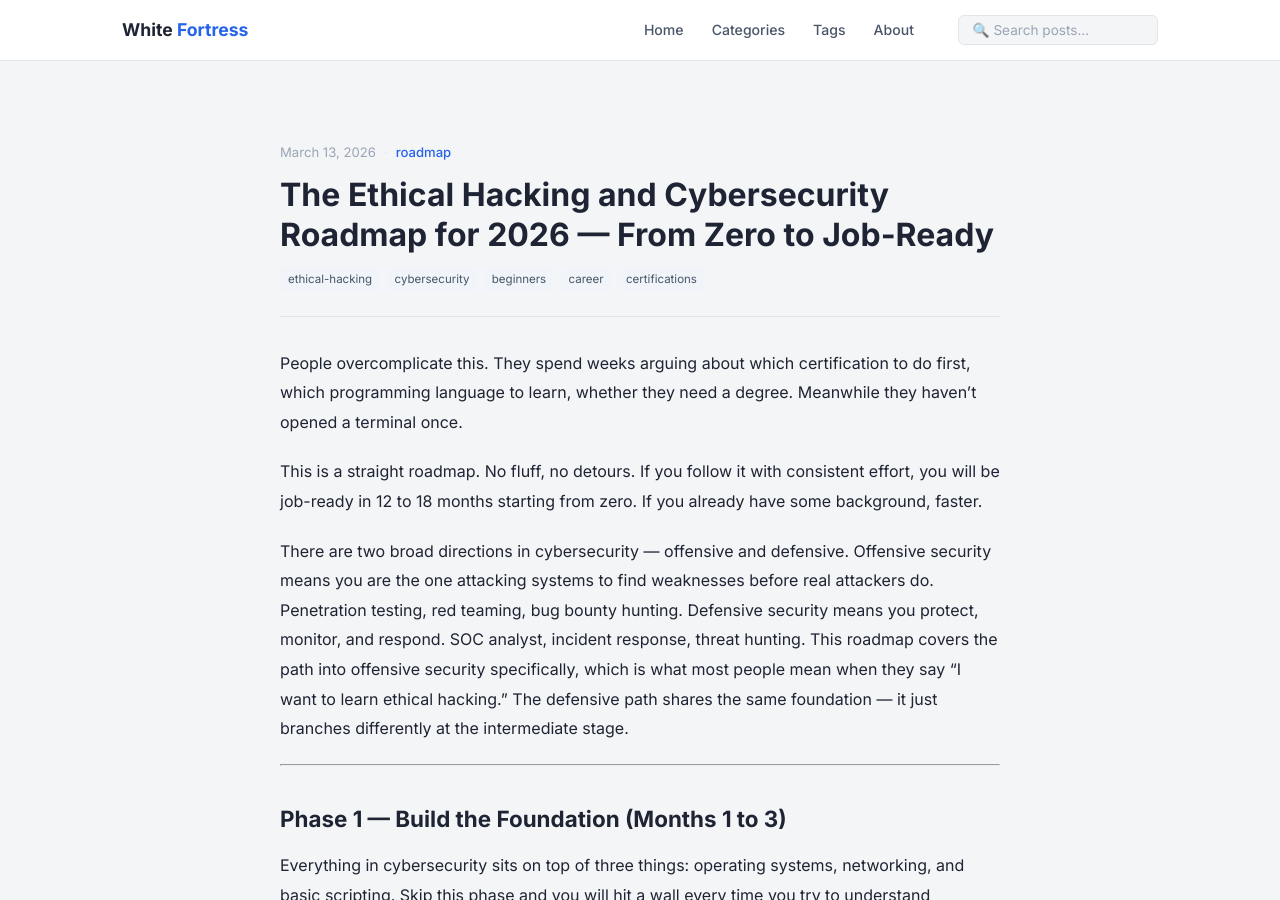
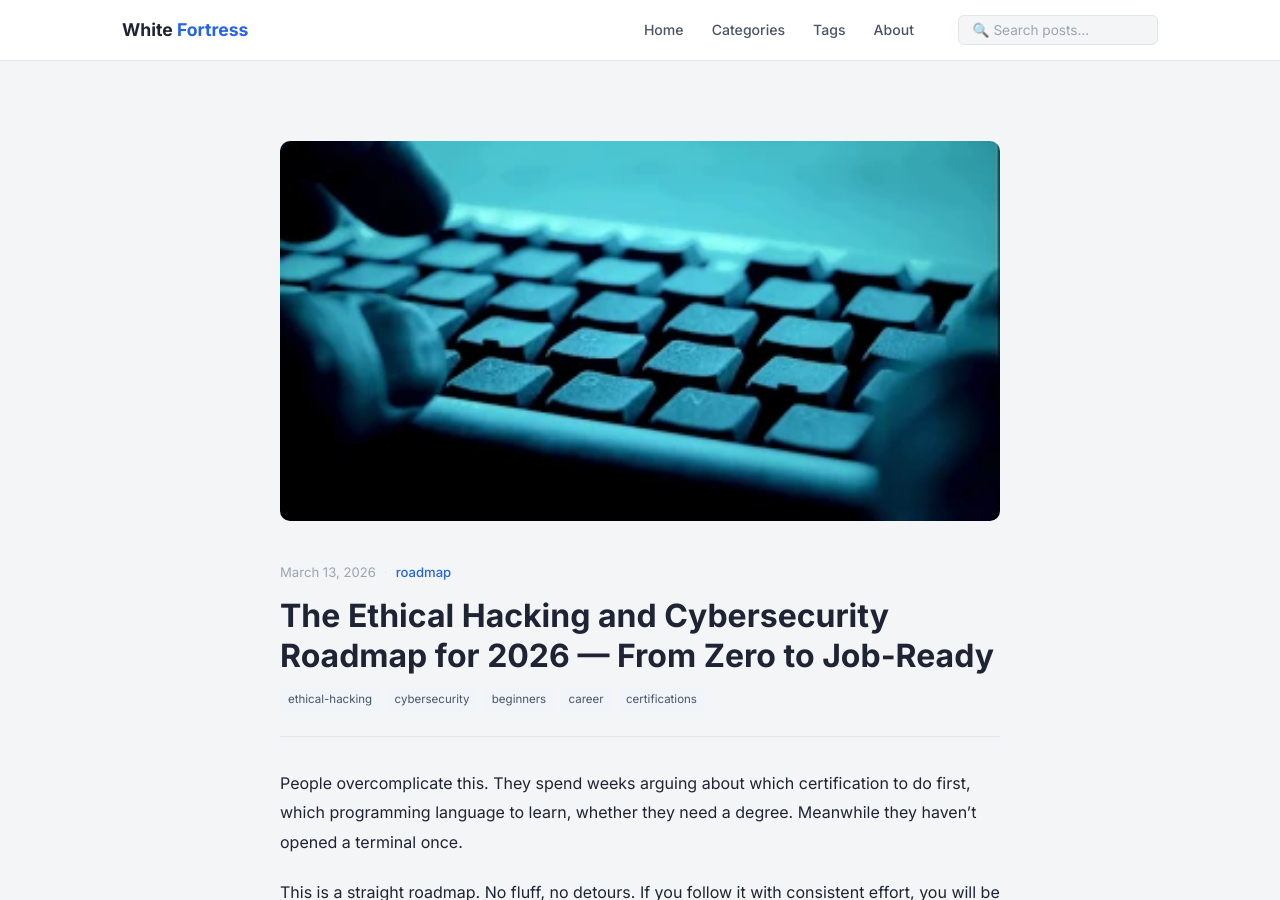
Before and after one commit to whitefortressacademysh-cloud/blog.whitefortress.in, a Jekyll site: the page built from _posts/2026-03-13-ethical-hacking-cybersecurity-roadmap.md, in a window 1280 px wide and 900 px high. Built offline with Jekyll 4.4.1, drawn with Linux system fonts in a browser that asks for light colours.

Commit message:
Update 2026-03-13-ethical-hacking-cybersecurity-roadmap.md

```diff
--- a/_posts/2026-03-13-ethical-hacking-cybersecurity-roadmap.md
+++ b/_posts/2026-03-13-ethical-hacking-cybersecurity-roadmap.md
@@ -4,6 +4,8 @@ title: "The Ethical Hacking and Cybersecurity Roadmap for 2026 — From Zero to
 date: 2026-03-13
 categories: roadmap
 tags: ethical-hacking cybersecurity beginners career certifications
+image: /assets/roadmap.webp
+image_alt: "Ethical Hacking and Cyber Security Roadmap 2026"
 ---
 
 People overcomplicate this. They spend weeks arguing about which certification to do first, which programming language to learn, whether they need a degree. Meanwhile they haven't opened a terminal once.
```
